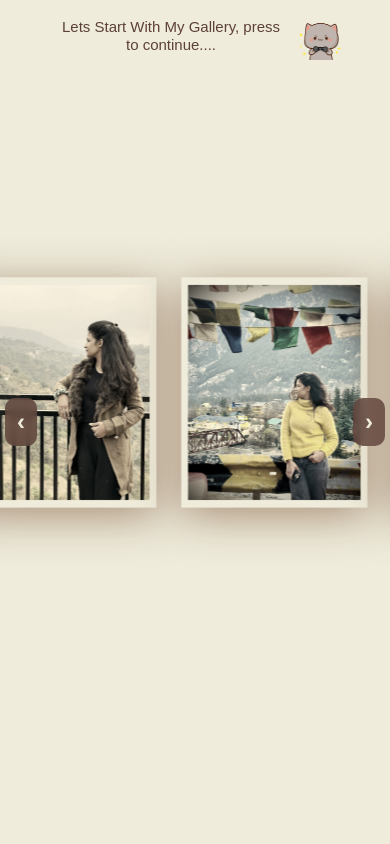
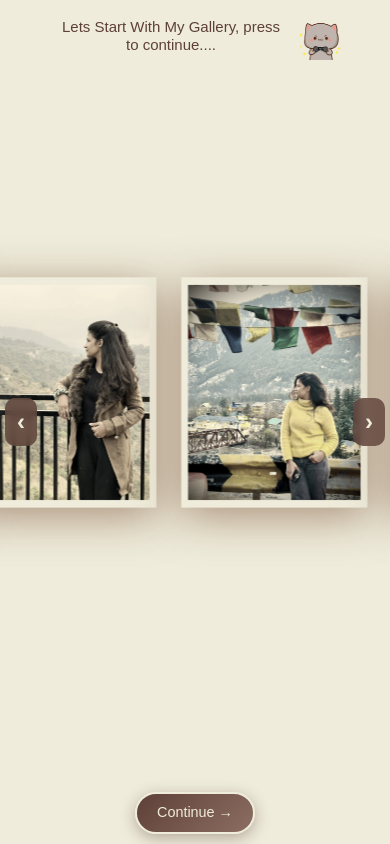
Before and after one commit to Mayank-2274/TooHarshForMehak, a website: page memories.html in a window 390 px wide. Drawn offline with nearby package versions, Linux system fonts and the light colour scheme.

Commit message:
customise

```diff
--- a/memories.html
+++ b/memories.html
@@ -237,6 +237,52 @@
           height: 48px;
         }
       }
+
+      /* Continue button styles */
+      .continue-btn {
+        position: fixed;
+        bottom: 20px;
+        left: 50%;
+        transform: translateX(-50%);
+        background: linear-gradient(135deg, #5d4037 0%, #8d6e63 100%);
+        color: #efecdb;
+        border: 2px solid #efecdb;
+        padding: 12px 32px;
+        font-size: 1.1rem;
+        font-weight: 500;
+        border-radius: 50px;
+        cursor: pointer;
+        z-index: 1001;
+        transition: all 0.3s ease;
+        box-shadow: 0 4px 15px rgba(93, 64, 55, 0.4);
+        backdrop-filter: blur(10px);
+      }
+
+      .continue-btn:hover {
+        background: linear-gradient(135deg, #8d6e63 0%, #5d4037 100%);
+        transform: translateX(-50%) scale(1.05);
+        box-shadow: 0 6px 20px rgba(93, 64, 55, 0.6);
+      }
+
+      .continue-btn:active {
+        transform: translateX(-50%) scale(0.98);
+      }
+
+      @media (max-width: 768px) {
+        .continue-btn {
+          bottom: 15px;
+          padding: 10px 24px;
+          font-size: 1rem;
+        }
+      }
+
+      @media (max-width: 480px) {
+        .continue-btn {
+          bottom: 10px;
+          padding: 8px 20px;
+          font-size: 0.9rem;
+        }
+      }
         </style>
     </head>
     <body>
@@ -308,6 +354,8 @@
             <header></header>
         </div>
 
+        <button class="continue-btn" onclick="continueToNext()">Continue →</button>
+
         <script>
             const scrollWrapper = document.querySelector('.horizontal-scroll-wrapper');
 
@@ -347,6 +395,10 @@
                 if (currentScroll >= sectionHeight * 2) {
                     scrollWrapper.scrollTop = sectionHeight;
                 }
+
+            function continueToNext() {
+                window.location.href = 'rizz.html';
+            }
 
                 scrollWrapper.scrollBy({
                     top: 300,
```
Also changed, not shown: rizz.html (+1 -1 lines).
